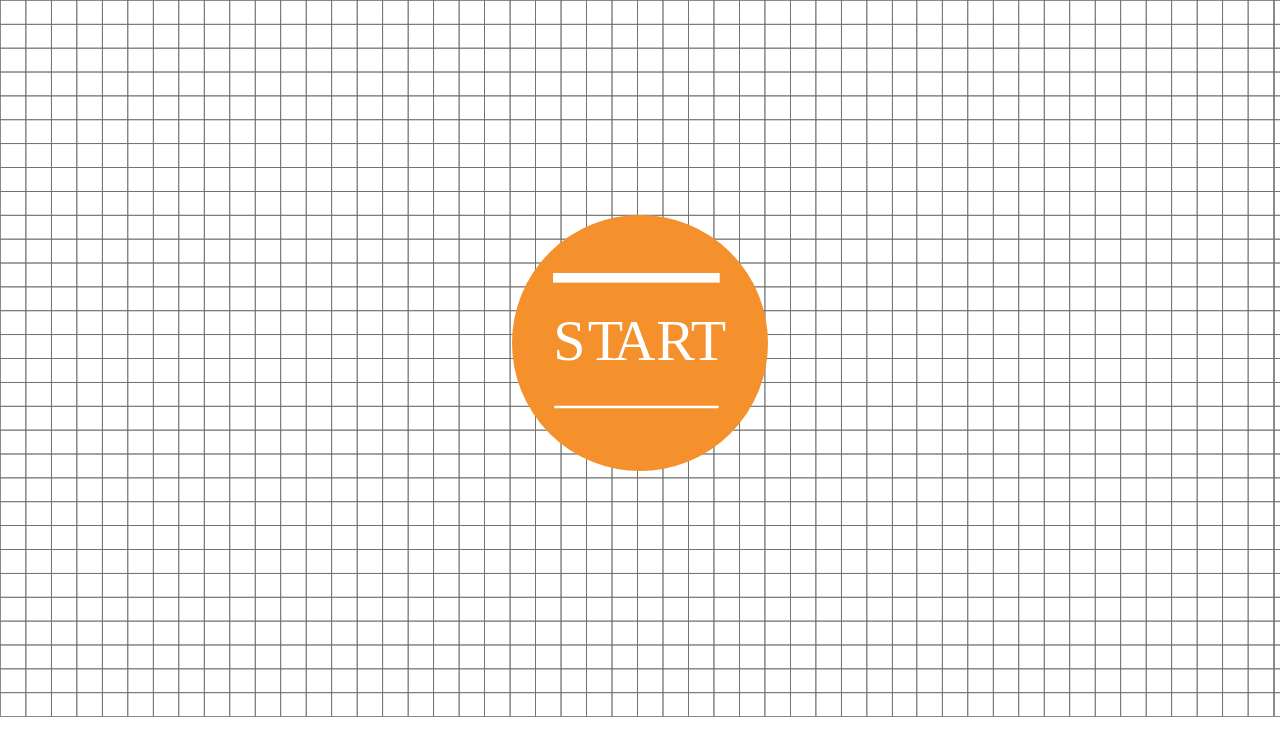
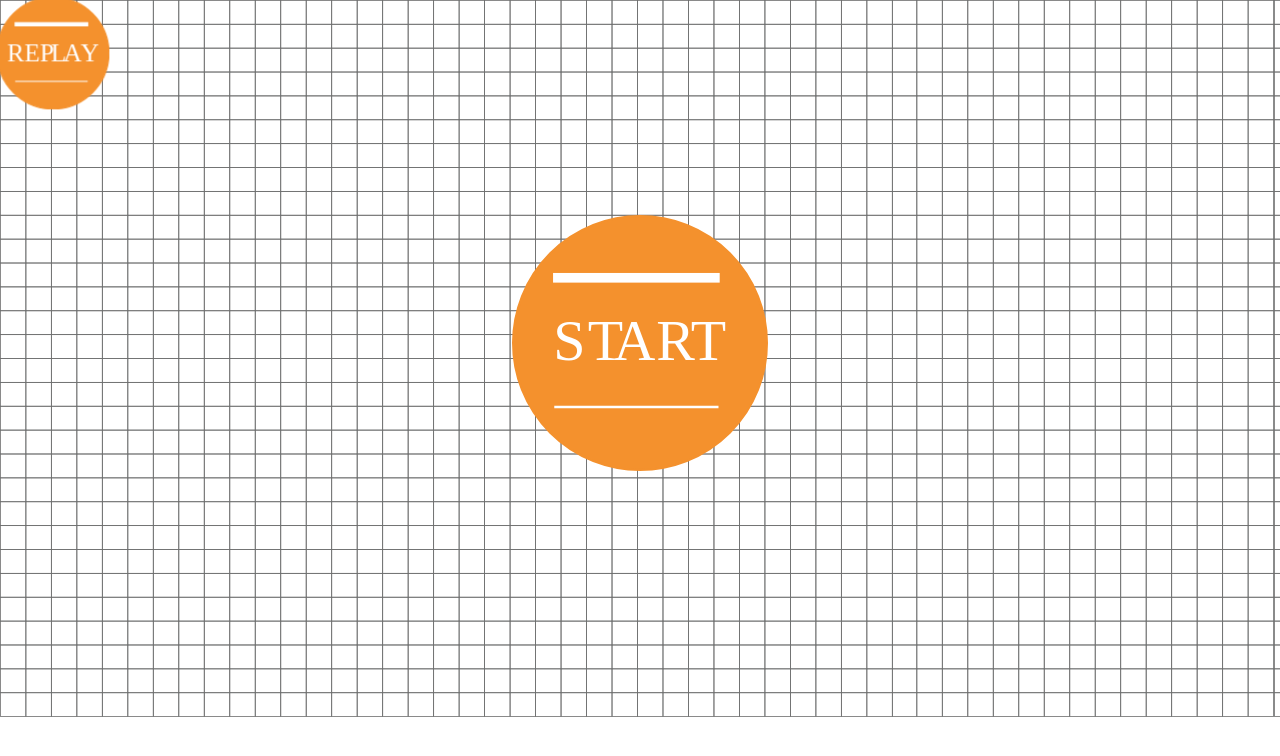
Before and after one commit to sengelbreth/animation-projekt, a plain HTML site: page index.html in a window 1280 px wide. Drawn offline with nearby package versions, Linux system fonts and the light colour scheme.

Commit message:
replay knap sat ind

```diff
--- a/index.html
+++ b/index.html
@@ -16,7 +16,7 @@
 
         <div id="titel">
             <botton>
-                <img class="start puls" src="startknap.svg" alt="startknap">
+                <img class="start puls" src="img/startknap.svg" alt="startknap">
             </botton>
         </div>
 
@@ -40,7 +40,12 @@
         <div id="dilemma_svar1"></div>
         <div id="dilemma_svar2"></div>
 
+        <div id="afslutning">
+            <botton>
+                <img class="replay puls" src="img/replayknap.svg" alt="replayknap">
+            </botton>
 
+        </div>
 
 
 
```
Also changed, not shown: img/replayknap.svg (added), img/startknap.svg (renamed from startknap.svg).
